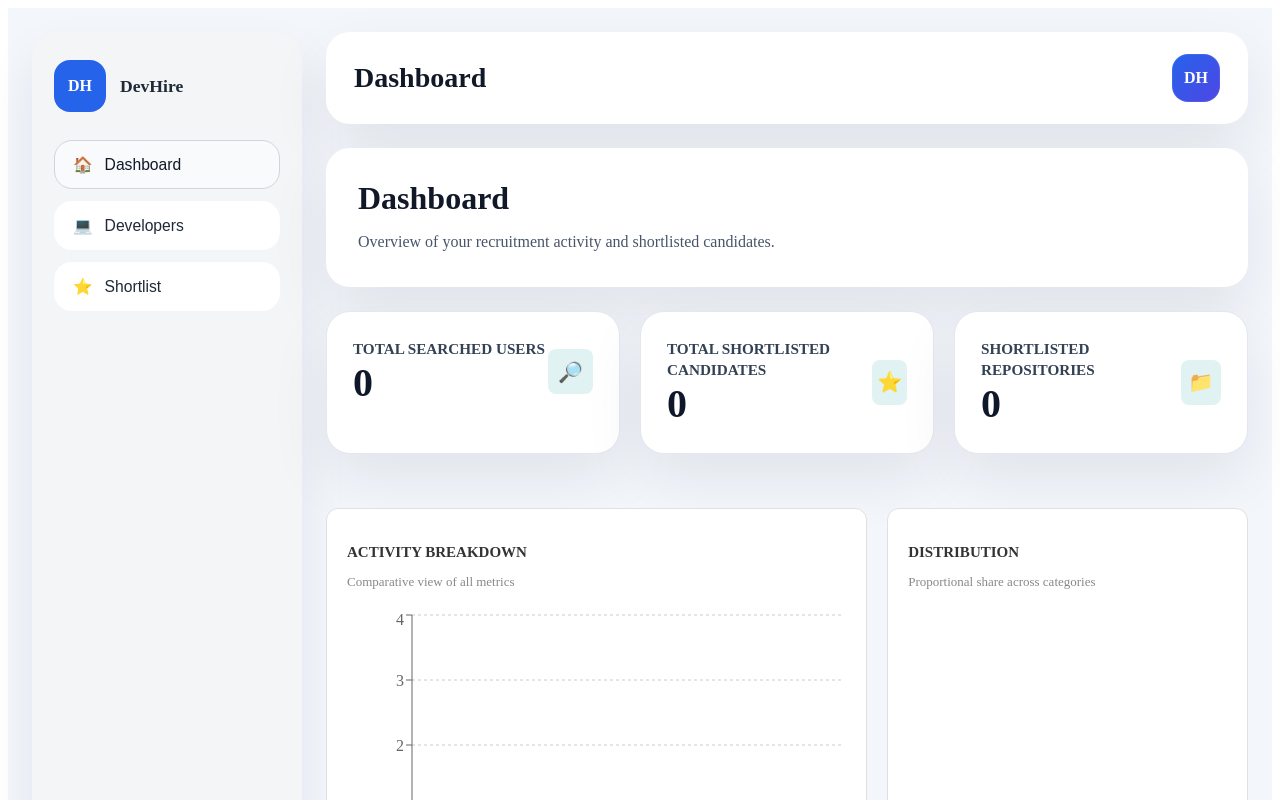
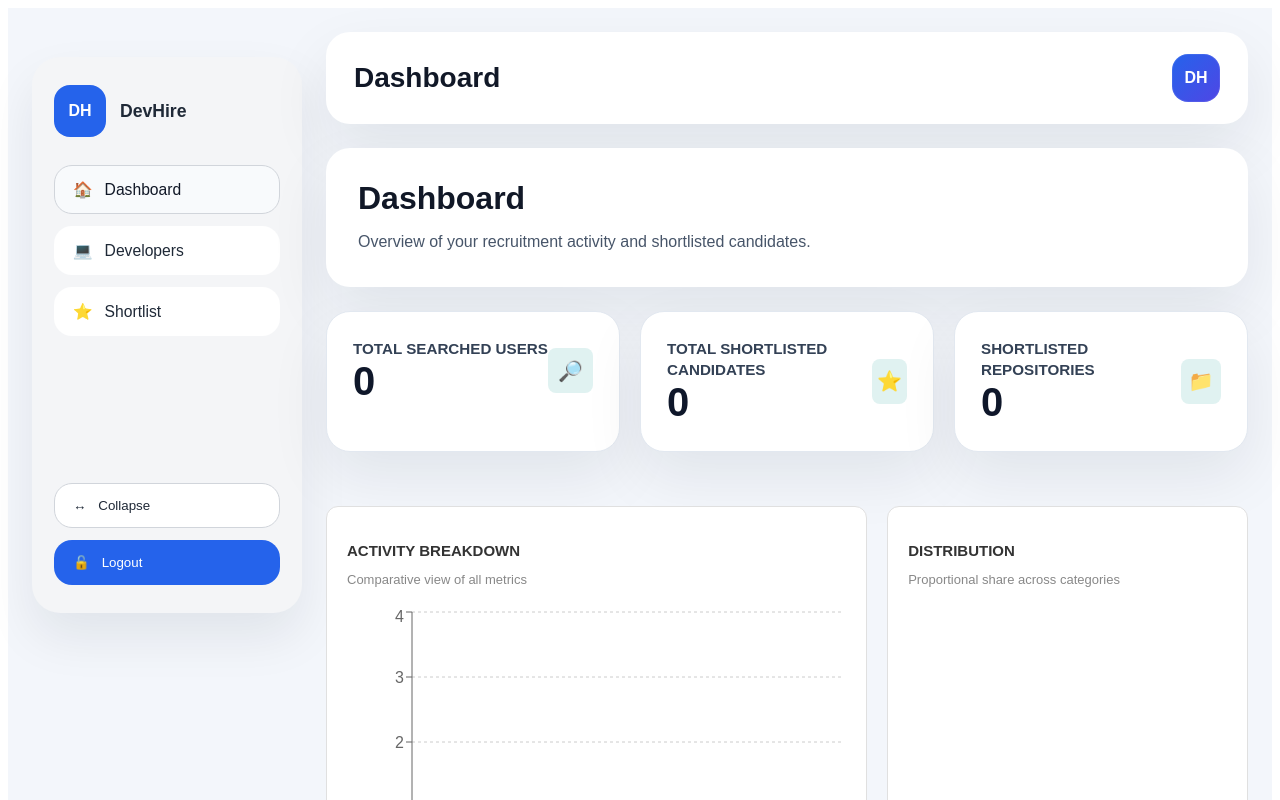
Before and after one commit to Nafiz-Himel/DevHire--Explore-Github-Developers, a React (Vite) app: page / in a window 1280 px wide. Both pictures are taken after typing "name@example.com", "Sample123" into the empty fields and a click on the button "Sign In". Shown: the top 800 px of the page. Built offline with nearby package versions, Linux system fonts and the light colour scheme.

Commit message:
sidebar fixed

```diff
--- a/src/components/Dashboard.css
+++ b/src/components/Dashboard.css
@@ -15,12 +15,13 @@
   display: flex;
   flex-direction: column;
   gap: 28px;
-  min-height: calc(100vh - 48px);
   background: #f4f5f7;
   border-radius: 28px;
   padding: 28px 22px;
   color: #1f2937;
   box-shadow: 0 24px 50px rgba(15, 23, 42, 0.08);
+  max-height: 500px;
+  margin-top: 25px;
 }
 
 .side.collapsed {
--- a/src/index.css
+++ b/src/index.css
@@ -0,0 +1,3 @@
+body {
+  font-family: "Poppins", sans-serif;
+}
```
Also changed, not shown: src/components/Login.css (line endings or trailing spaces), src/components/Login.jsx (line endings or trailing spaces).
